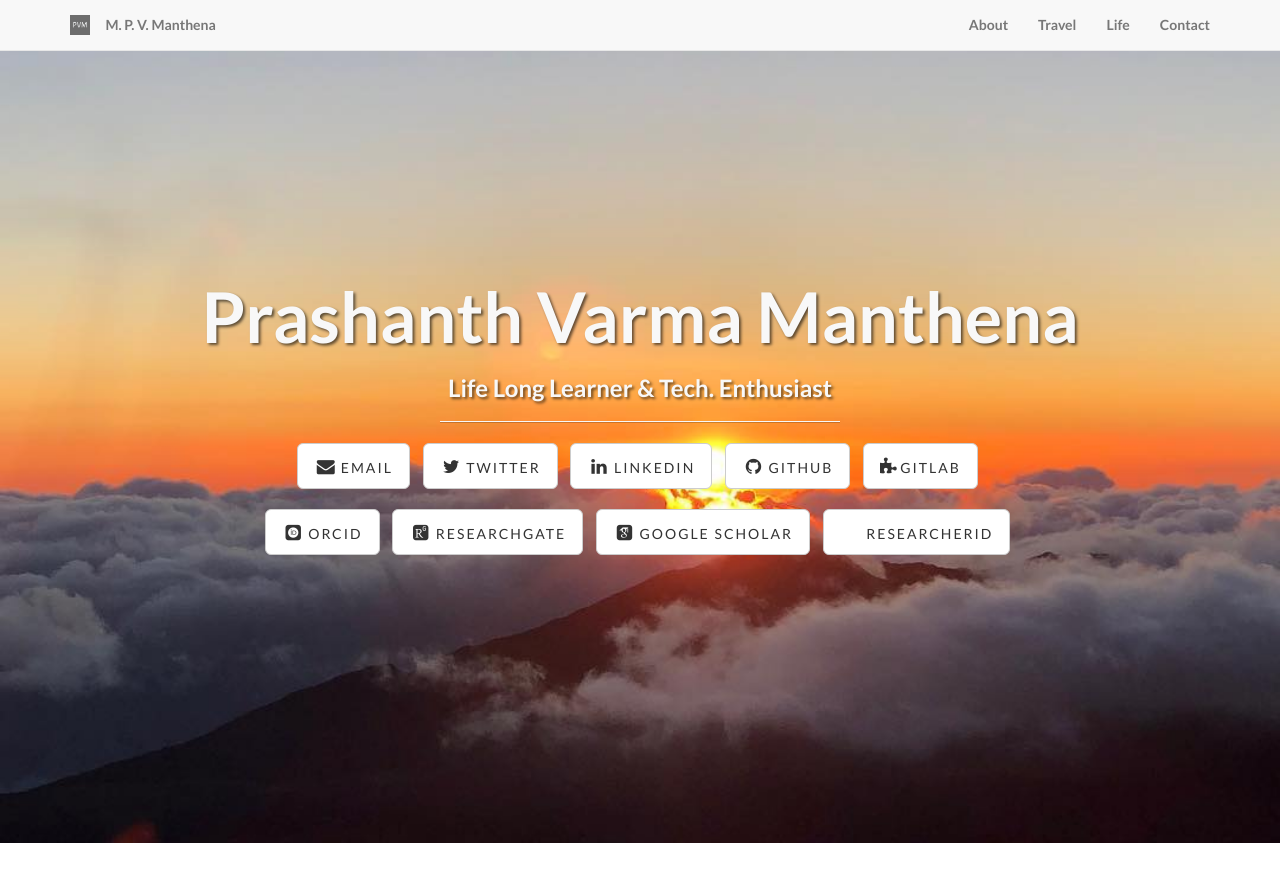
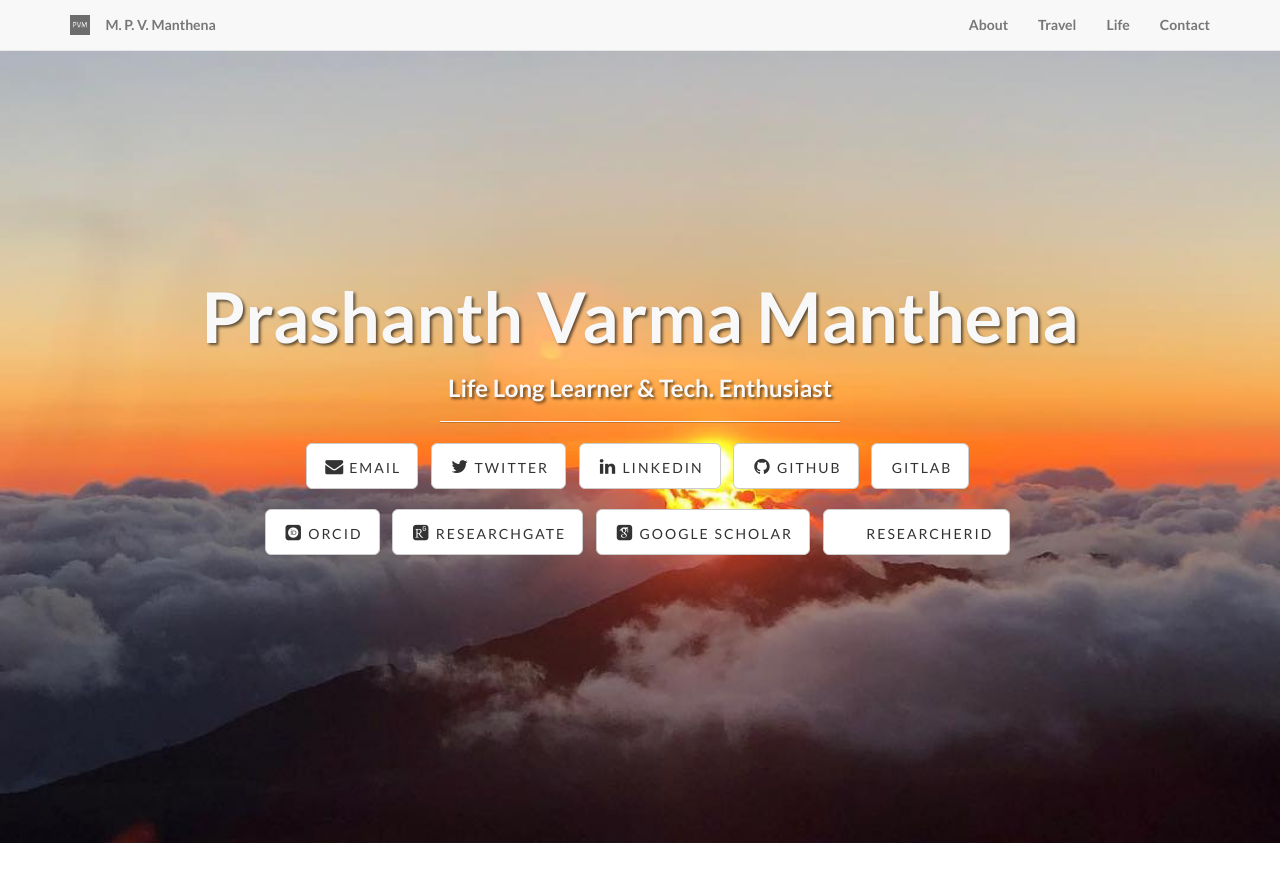
Before and after one commit to prashanthvarma/prashanthvarma.github.io, a Jekyll site: the page built from index.html, in a window 1280 px wide and 900 px high. Shown: the top 882 px of the window. Built offline with Jekyll 4.4.1, drawn with Linux system fonts in a browser that asks for light colours; some web fonts are replaced.

Commit message:
Updating Gitlab button

```diff
--- a/_includes/header.html
+++ b/_includes/header.html
@@ -60,7 +60,7 @@
                                 <a href="https://github.com/prashanthvarma" class="btn btn-default btn-lg"><i class="fa fa-github fa-fw"></i> <span class="network-name">Github</span></a>
                             </li>
                             <li>
-                                <a href="https://gitlab.com/prashanthmanthena" class="btn btn-default btn-lg"><i class="fa fa-puzzle-piece" aria-hidden="true"></i> <span class="network-name">Gitlab</span></a>
+                                <a href="https://gitlab.com/prashanthmanthena" class="btn btn-default btn-lg"><i class="fa fa-gitlab" style="color:red"></i> <span class="network-name">Gitlab</span></a>
                             </li>
 			                <br>
 			                <br>
```
